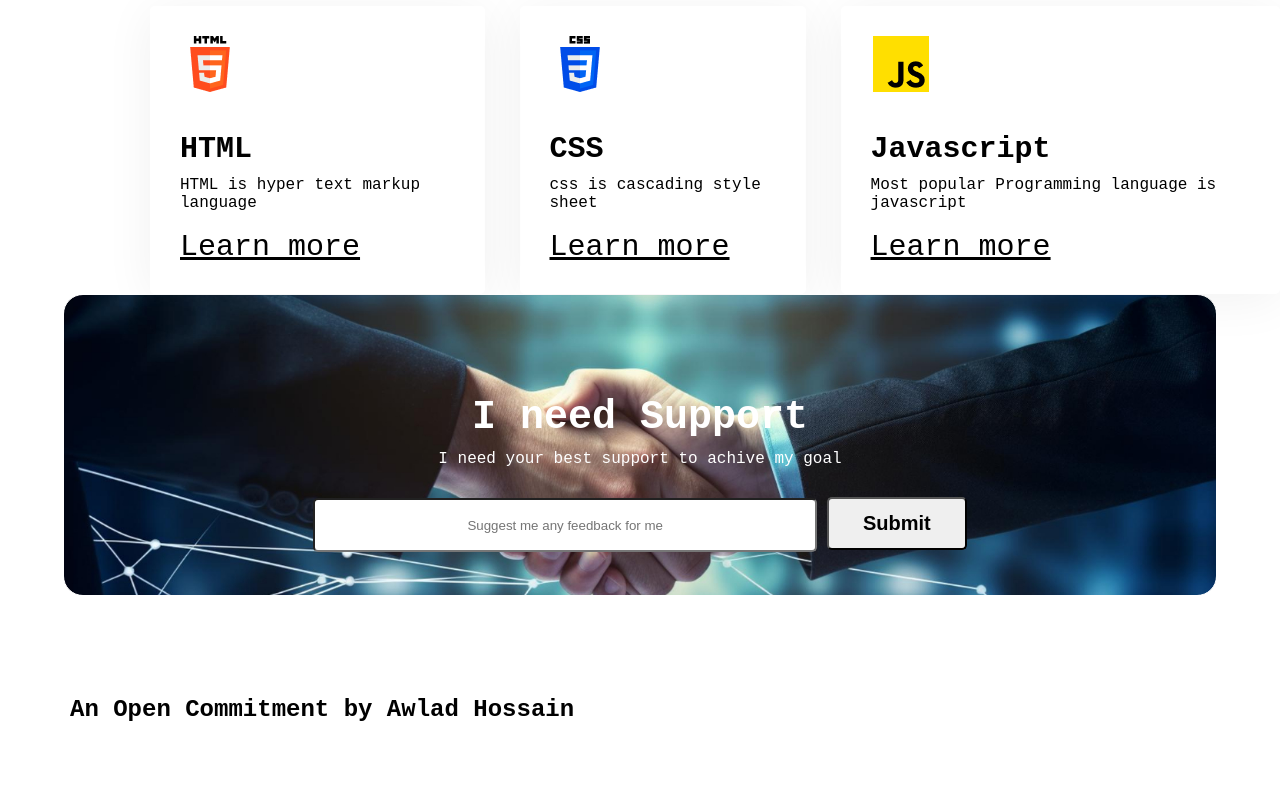
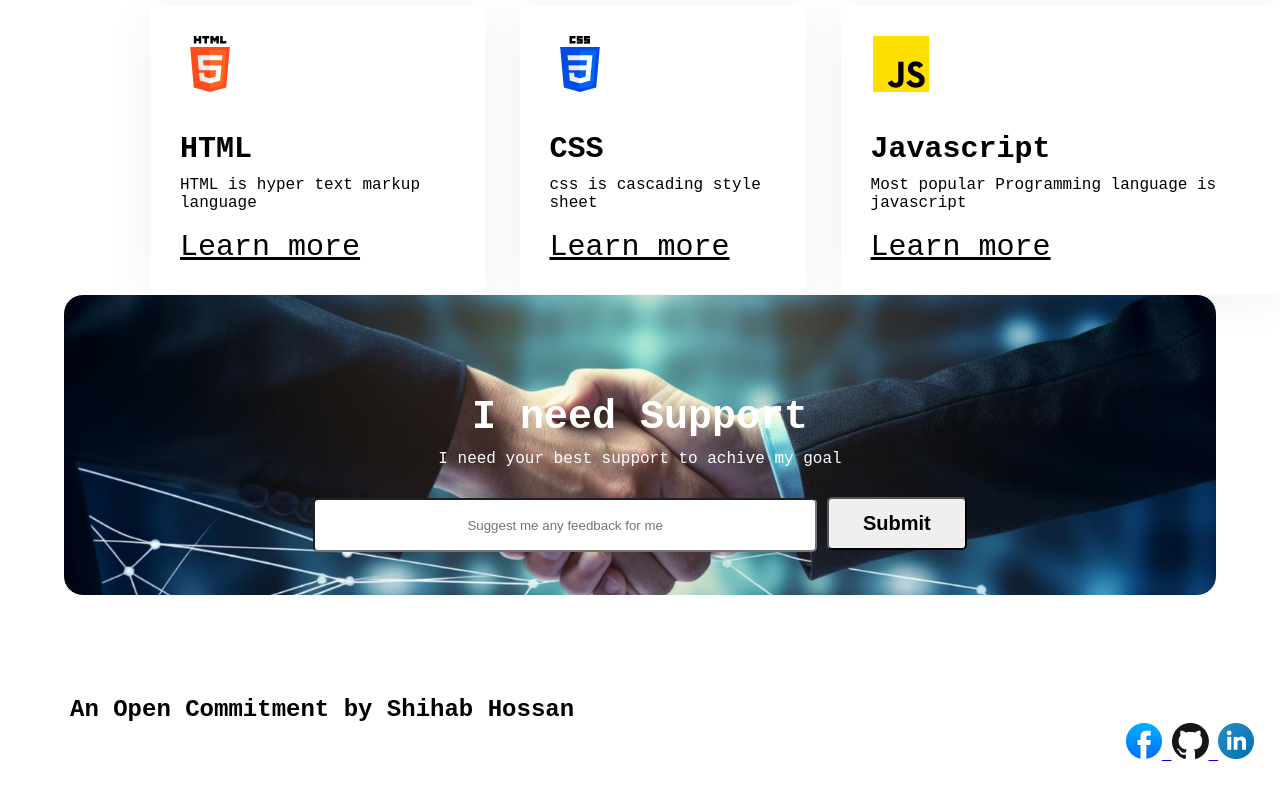
Before and after one commit to hossanshihab/assignment-number0, a plain HTML site: page index.html in a window 1280 px wide. Shown: the part 2723-3523 px from the top of the page. Before the commit the page ends 3446 px from the top, so only its background shows below. Drawn offline with Linux system fonts and the light colour scheme.

Commit message:
added icons link

```diff
--- a/index.html
+++ b/index.html
@@ -13,7 +13,7 @@
         <img src="./assets/Group.png" alt="Developer Image" class="hero-image">
         <h1 class="hero-title">"In the near future I hope to become a Developer."</h1>
         <p class="hero-subtitle">Web development skills are versatile and applicable in different contexts, from creating websites for small businesses to developing complex web applications for large corporations.</p>
-        <button class="hero-button">Contact with me</button>
+       <button class="hero-button">Contact with me</button>
     </div>
 </div>
 </header>
@@ -85,21 +85,21 @@
             <h4 class="skill-title">HTML</h4>
             <p class="skill-description">HTML is hyper text markup language </p>
             <br>
-            <a href="#">Learn more</a>
+            <a target="_blank" href="https://en.wikipedia.org/wiki/HTML">Learn more</a>
           </div>
           <div class="skill">
             <img src="./assets/css.png" alt="">
             <h4 class="skill-title">CSS</h4>
             <p class="skill-description">css is cascading style sheet</p>
             <br>
-            <a href="#">Learn more</a>
+            <a target="_blank" href="https://en.wikipedia.org/wiki/CSS">Learn more</a>
           </div>
           <div class="skill">
             <img src="./assets/js.png" alt="">
             <h4 class="skill-title">Javascript</h4>
             <p class="skill-description"> Most popular Programming language is javascript</p>
             <br>
-            <a href="#">Learn more</a>
+            <a target="_blank" href="https://en.wikipedia.org/wiki/JavaScript">Learn more</a>
           </div>
          </div>
         </section>
@@ -114,7 +114,29 @@
         <button class="btn">Submit</button>
       </form>
       </div>
-      <h2 class="last">An Open Commitment by Awlad Hossain</h2>
+      <h2 class="last">An Open Commitment by Shihab Hossan</h2>
+
+
+        <div class="icons-container">
+
+            <a target="_blank" href="https://www.facebook.com/MdSiHaBToOr">
+              <img src="./assets/facebook.png" alt="">
+            </a>
+
+
+          <a target="_blank" href="https://github.com/hossanshihab">
+            <img src="./assets/github.png" alt="">
+
+          </a>
+
+
+          <a target="_blank" href="https://www.linkedin.com/in/shihab-hossan-817385295/">
+            <img src="./assets/linkedin-icon 1.png" alt="">
+          </a>
+
+        </div>
+
+
 
 
 
--- a/style.css
+++ b/style.css
@@ -340,3 +340,8 @@ body{
   margin-top: 100px;
   margin-left: 70px;
 }
+.icons-container{
+ text-align: center;
+ margin-left: 1100px;
+ margin-bottom: 200px;
+}
```
